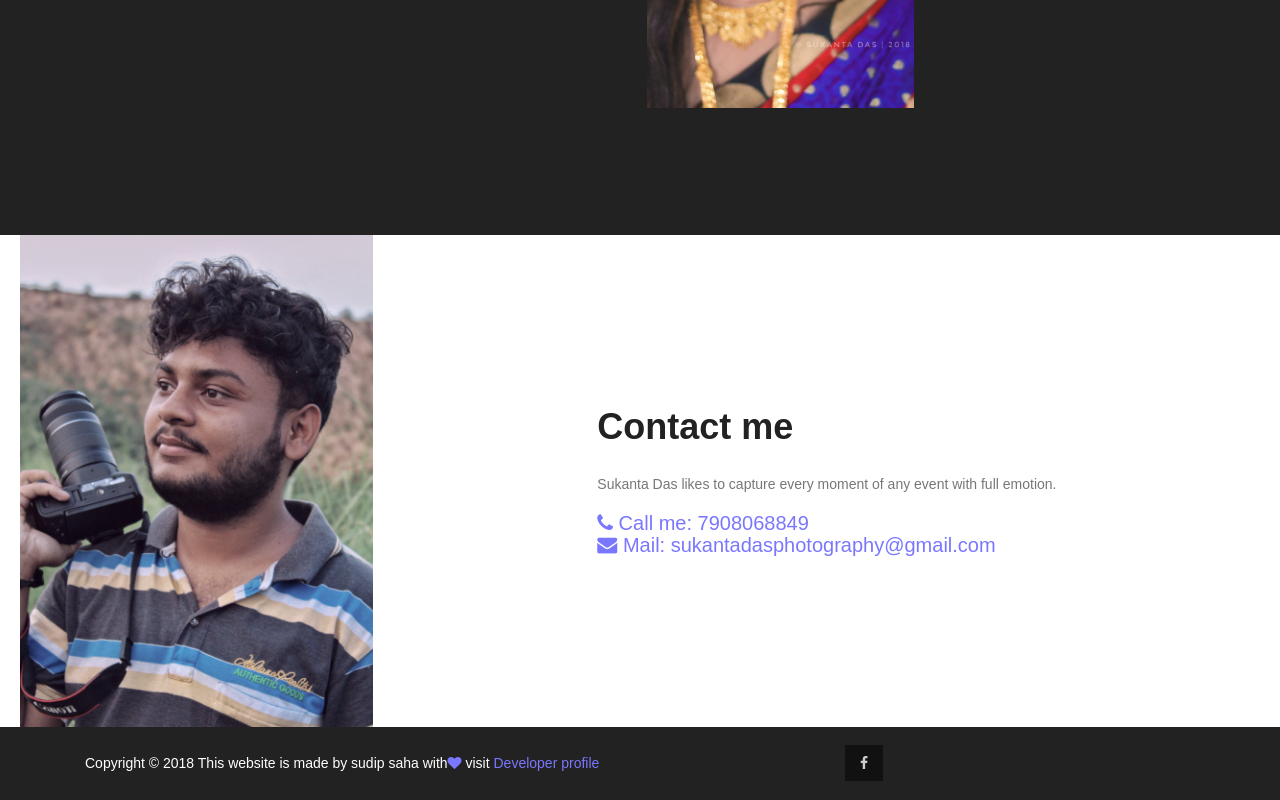
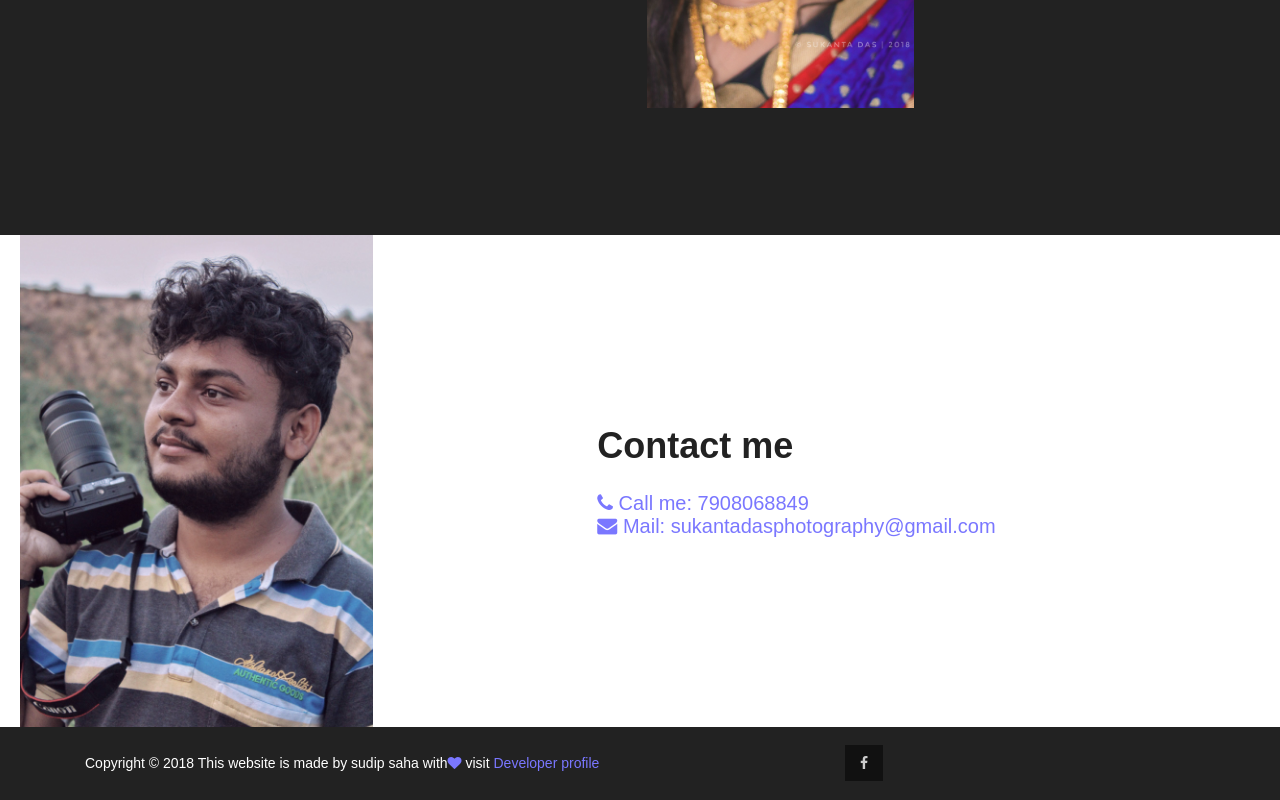
Before and after one commit to sudip39/sukanta-das-portfolio, a plain HTML site: page index.html in a window 1280 px wide. Shown: the part 2538-3338 px from the top of the page. Drawn offline with nearby package versions, Linux system fonts and the light colour scheme.

```diff
--- a/index.html
+++ b/index.html
@@ -189,9 +189,6 @@ Bio : I am a West Bengal based photographer, born in Murshidabad. I like to meet
 						</div>
 						<div class="col-lg-7 col-md-12 contact-right no-padding">
 							<h1>Contact me</h1>
-							<p>
-								Sukanta Das likes to capture every moment of any event with full emotion.
-							</p>
 							<form class="booking-form" id="myForm" action="contact.php">
 								 	<div class="row">
 								 		<div class="col-lg-12 d-flex flex-column">
```
